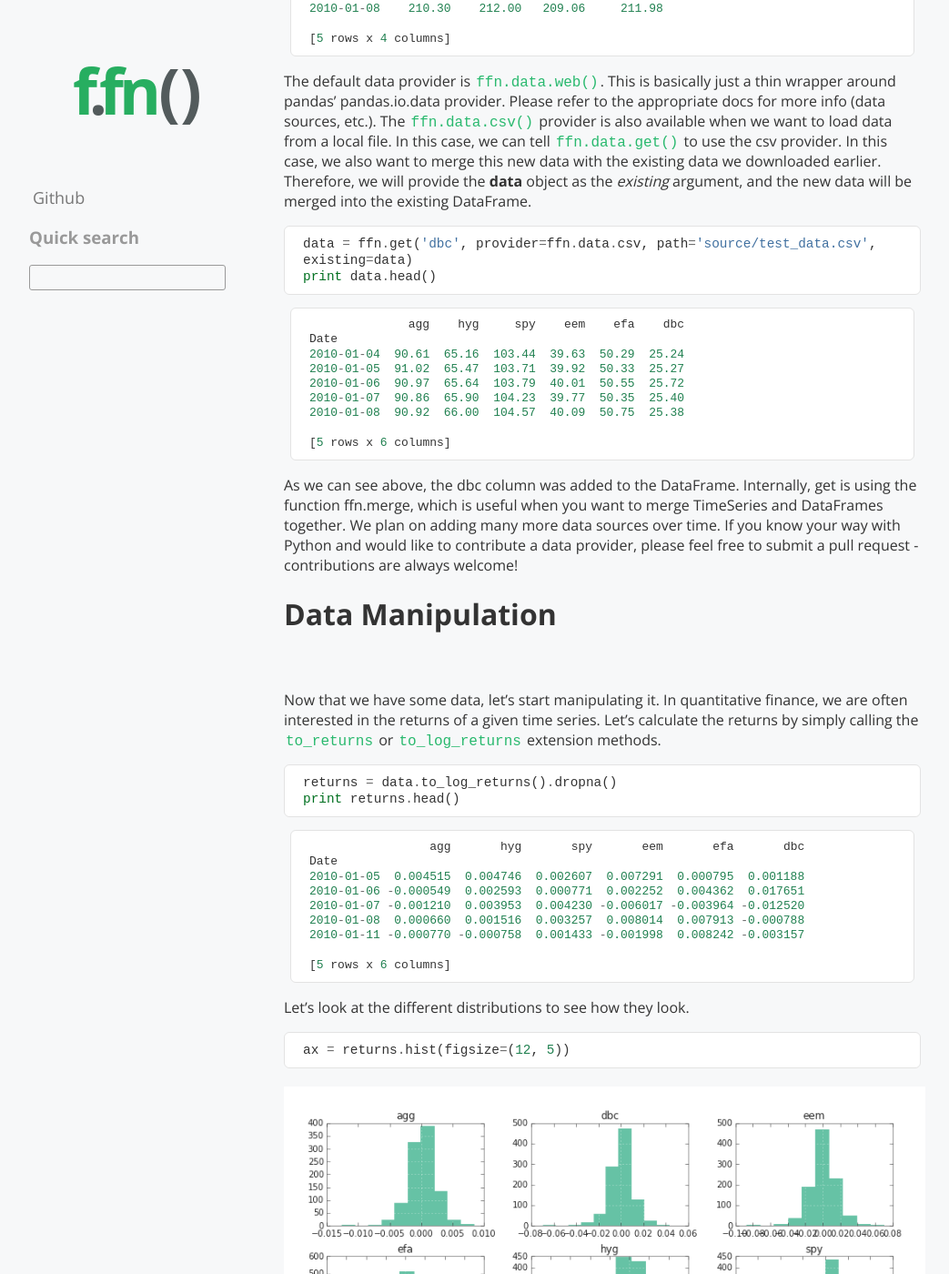
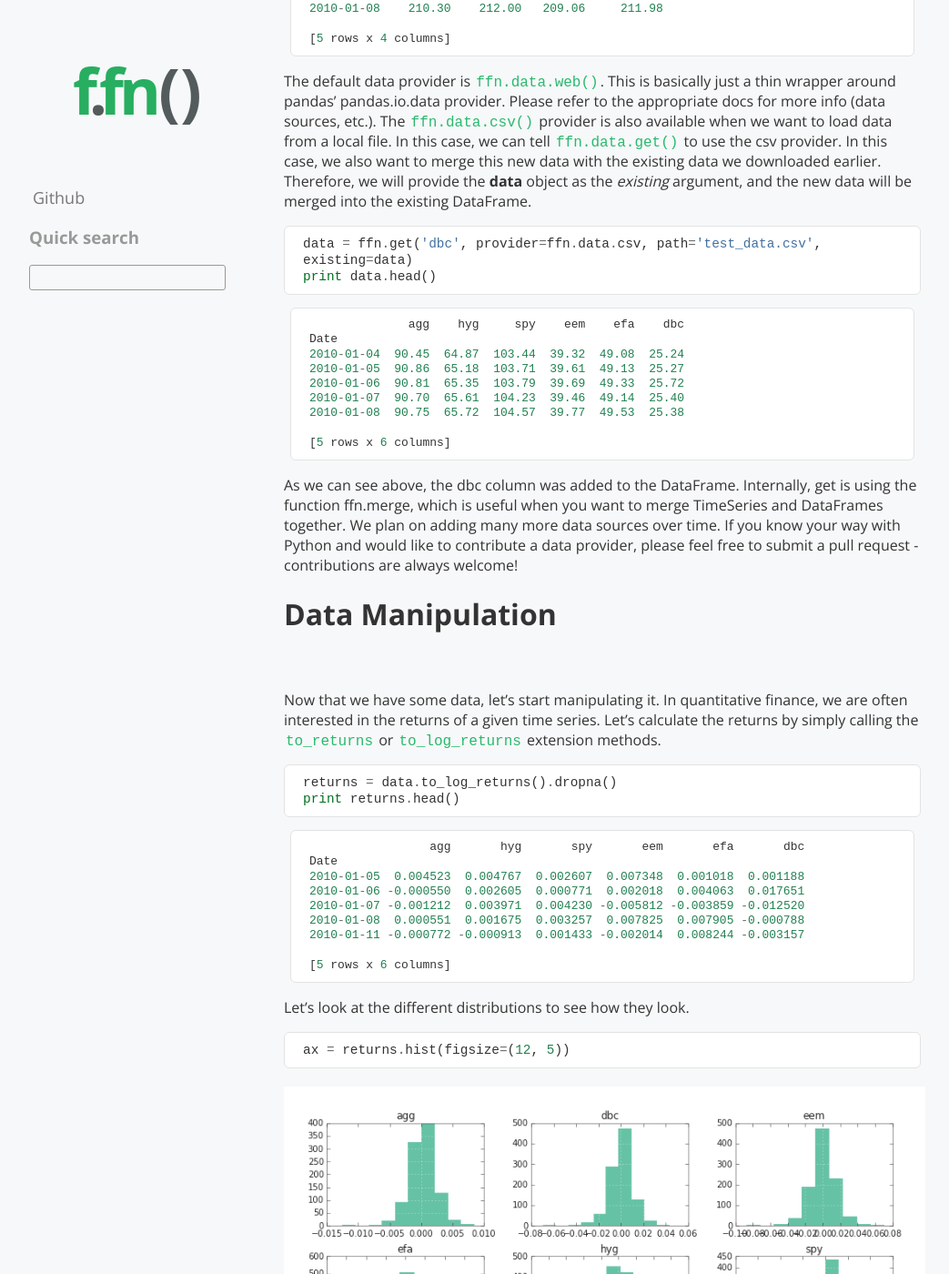
Before and after one commit to pmorissette/ffn, a Sphinx documentation site: the page built from docs/source/quickstart.rst, in a window 1280 px wide and 1400 px high, scrolled down 849 px. Shown: the whole window at 91% size, without its empty margins (128-1171 px from the left). Built offline with Sphinx 7.4.7, drawn with Linux system fonts in a browser that asks for light colours; some web fonts are replaced; pages that are not in the unit, such as notebooks, are missing from menus; some of the changed text lies outside the part shown.

Commit message:
updated docs

```diff
--- a/docs/source/quickstart.rst
+++ b/docs/source/quickstart.rst
@@ -19,11 +19,11 @@ The main method for data retrieval is the :func:`get <ffn.get>` function. The ge
 
                   agg    hyg     spy    eem    efa
     Date
-    2010-01-04  90.61  65.16  103.44  39.63  50.29
-    2010-01-05  91.02  65.47  103.71  39.92  50.33
-    2010-01-06  90.97  65.64  103.79  40.01  50.55
-    2010-01-07  90.86  65.90  104.23  39.77  50.35
-    2010-01-08  90.92  66.00  104.57  40.09  50.75
+    2010-01-04  90.45  64.87  103.44  39.32  49.08
+    2010-01-05  90.86  65.18  103.71  39.61  49.13
+    2010-01-06  90.81  65.35  103.79  39.69  49.33
+    2010-01-07  90.70  65.61  104.23  39.46  49.14
+    2010-01-08  90.75  65.72  104.57  39.77  49.53
 
     [5 rows x 5 columns]
 
@@ -57,7 +57,7 @@ The default data provider is :func:`ffn.data.web`. This is basically just a thin
 
 .. code:: python
 
-    data = ffn.get('dbc', provider=ffn.data.csv, path='source/test_data.csv', existing=data)
+    data = ffn.get('dbc', provider=ffn.data.csv, path='test_data.csv', existing=data)
     print data.head()
 
 .. parsed-literal::
@@ -65,11 +65,11 @@ The default data provider is :func:`ffn.data.web`. This is basically just a thin
 
                   agg    hyg     spy    eem    efa    dbc
     Date
-    2010-01-04  90.61  65.16  103.44  39.63  50.29  25.24
-    2010-01-05  91.02  65.47  103.71  39.92  50.33  25.27
-    2010-01-06  90.97  65.64  103.79  40.01  50.55  25.72
-    2010-01-07  90.86  65.90  104.23  39.77  50.35  25.40
-    2010-01-08  90.92  66.00  104.57  40.09  50.75  25.38
+    2010-01-04  90.45  64.87  103.44  39.32  49.08  25.24
+    2010-01-05  90.86  65.18  103.71  39.61  49.13  25.27
+    2010-01-06  90.81  65.35  103.79  39.69  49.33  25.72
+    2010-01-07  90.70  65.61  104.23  39.46  49.14  25.40
+    2010-01-08  90.75  65.72  104.57  39.77  49.53  25.38
 
     [5 rows x 6 columns]
 
@@ -92,11 +92,11 @@ Now that we have some data, let's start manipulating it. In quantitative finance
 
                      agg       hyg       spy       eem       efa       dbc
     Date
-    2010-01-05  0.004515  0.004746  0.002607  0.007291  0.000795  0.001188
-    2010-01-06 -0.000549  0.002593  0.000771  0.002252  0.004362  0.017651
-    2010-01-07 -0.001210  0.003953  0.004230 -0.006017 -0.003964 -0.012520
-    2010-01-08  0.000660  0.001516  0.003257  0.008014  0.007913 -0.000788
-    2010-01-11 -0.000770 -0.000758  0.001433 -0.001998  0.008242 -0.003157
+    2010-01-05  0.004523  0.004767  0.002607  0.007348  0.001018  0.001188
+    2010-01-06 -0.000550  0.002605  0.000771  0.002018  0.004063  0.017651
+    2010-01-07 -0.001212  0.003971  0.004230 -0.005812 -0.003859 -0.012520
+    2010-01-08  0.000551  0.001675  0.003257  0.007825  0.007905 -0.000788
+    2010-01-11 -0.000772 -0.000913  0.001433 -0.002014  0.008244 -0.003157
 
     [5 rows x 6 columns]
 
@@ -264,49 +264,49 @@ the way we display this wide array of stats.
     Start                2010-01-04  2010-01-04  2010-01-04  2010-01-04  2010-01-04  2010-01-04
     End                  2013-12-31  2013-12-31  2013-12-31  2013-12-31  2013-12-31  2013-12-31
 
-    Total Return         16.37%      39.21%      76.91%      5.48%       33.43%      1.66%
+    Total Return         16.36%      39.23%      76.91%      5.47%       33.44%      1.66%
     Daily Sharpe         1.11        0.97        0.93        0.18        0.44        0.11
-    CAGR                 3.87%       8.65%       15.37%      1.35%       7.50%       0.41%
-    Max Drawdown         -5.15%      -10.06%     -18.61%     -30.87%     -25.86%     -24.34%
+    CAGR                 3.87%       8.65%       15.37%      1.34%       7.50%       0.41%
+    Max Drawdown         -5.14%      -10.07%     -18.61%     -30.87%     -25.86%     -24.34%
 
-    MTD                  -0.56%      0.40%       2.59%       -0.41%      2.18%       0.59%
-    3m                   0.02%       3.42%       10.52%      3.49%       6.09%       -0.39%
-    6m                   0.58%       5.83%       16.32%      9.54%       18.11%      2.11%
-    YTD                  -1.97%      5.75%       32.30%      -3.64%      21.45%      -7.63%
-    1Y                   -1.97%      5.75%       32.30%      -3.64%      21.45%      -7.63%
-    3Y (ann.)            3.08%       7.83%       16.07%      -2.33%      8.17%       -2.34%
-    5Y (ann.)            3.87%       8.65%       15.37%      1.35%       7.50%       0.41%
-    10Y (ann.)           3.87%       8.65%       15.37%      1.35%       7.50%       0.41%
-    Since Incep. (ann.)  3.87%       8.65%       15.37%      1.35%       7.50%       0.41%
+    MTD                  -0.56%      0.41%       2.59%       -0.41%      2.17%       0.59%
+    3m                   0.02%       3.42%       10.52%      3.47%       6.07%       -0.39%
+    6m                   0.57%       5.85%       16.32%      9.54%       18.11%      2.11%
+    YTD                  -1.97%      5.76%       32.30%      -3.65%      21.44%      -7.63%
+    1Y                   -1.97%      5.76%       32.30%      -3.65%      21.44%      -7.63%
+    3Y (ann.)            3.08%       7.83%       16.07%      -2.34%      8.17%       -2.34%
+    5Y (ann.)            3.87%       8.65%       15.37%      1.34%       7.50%       0.41%
+    10Y (ann.)           3.87%       8.65%       15.37%      1.34%       7.50%       0.41%
+    Since Incep. (ann.)  3.87%       8.65%       15.37%      1.34%       7.50%       0.41%
 
     Daily Sharpe         1.11        0.97        0.93        0.18        0.44        0.11
-    Daily Mean (ann.)    3.86%       8.70%       15.73%      4.36%       9.73%       1.83%
-    Daily Vol (ann.)     3.48%       8.97%       16.83%      24.56%      22.31%      16.84%
-    Daily Skew           -0.40       -0.55       -0.39       -0.13       -0.26       -0.47
-    Daily Kurt           2.30        7.51        4.02        3.06        3.64        2.90
-    Best Day             0.83%       3.05%       4.65%       7.20%       6.74%       4.34%
-    Worst Day            -1.25%      -4.26%      -6.51%      -8.34%      -7.46%      -6.70%
+    Daily Mean (ann.)    3.86%       8.70%       15.73%      4.35%       9.73%       1.83%
+    Daily Vol (ann.)     3.47%       8.98%       16.83%      24.56%      22.32%      16.84%
+    Daily Skew           -0.40       -0.55       -0.39       -0.12       -0.26       -0.47
+    Daily Kurt           2.28        7.52        4.02        3.06        3.64        2.90
+    Best Day             0.84%       3.06%       4.65%       7.20%       6.75%       4.34%
+    Worst Day            -1.24%      -4.27%      -6.51%      -8.34%      -7.46%      -6.70%
 
-    Monthly Sharpe       1.22        1.11        1.22        0.30        0.60        0.27
+    Monthly Sharpe       1.23        1.11        1.22        0.30        0.60        0.27
     Monthly Mean (ann.)  3.59%       9.51%       16.99%      6.43%       11.06%      4.61%
-    Monthly Vol (ann.)   2.93%       8.55%       13.92%      21.46%      18.41%      17.10%
-    Monthly Skew         -0.34       0.14        -0.32       -0.09       -0.37       -0.74
-    Monthly Kurt         0.03        1.74        0.24        1.29        0.17        1.16
-    Best Month           1.77%       8.48%       10.92%      16.29%      11.61%      9.89%
-    Worst Month          -2.01%      -5.29%      -7.94%      -17.90%     -11.20%     -14.62%
+    Monthly Vol (ann.)   2.93%       8.56%       13.92%      21.45%      18.41%      17.10%
+    Monthly Skew         -0.34       0.14        -0.32       -0.10       -0.37       -0.74
+    Monthly Kurt         0.02        1.74        0.24        1.28        0.17        1.16
+    Best Month           1.77%       8.49%       10.92%      16.27%      11.63%      9.89%
+    Worst Month          -2.00%      -5.30%      -7.94%      -17.89%     -11.19%     -14.62%
 
     Yearly Sharpe        0.65        2.79        1.10        -0.06       0.50        -0.40
     Yearly Mean          3.16%       7.85%       16.73%      -1.13%      9.32%       -2.24%
-    Yearly Vol           4.86%       2.82%       15.22%      19.04%      18.73%      5.57%
-    Yearly Skew          -0.54       1.48        0.22        0.58        -1.69       0.27
+    Yearly Vol           4.86%       2.81%       15.22%      19.06%      18.72%      5.57%
+    Yearly Skew          -0.54       1.50        0.22        0.58        -1.69       0.27
     Yearly Kurt          -           -           -           -           -           -
-    Best Year            7.70%       11.06%      32.30%      19.05%      21.45%      3.50%
-    Worst Year           -1.97%      5.75%       1.90%       -18.79%     -12.24%     -7.63%
+    Best Year            7.70%       11.05%      32.30%      19.06%      21.44%      3.50%
+    Worst Year           -1.97%      5.76%       1.90%       -18.80%     -12.23%     -7.63%
 
     Avg. Drawdown        -0.48%      -1.18%      -1.79%      -5.16%      -4.96%      -5.09%
-    Avg. Drawdown Days   16.93       15.65       17.55       78.22       60.04       107.85
-    Avg. Up Month        0.87%       1.85%       3.58%       5.87%       4.37%       4.28%
-    Avg. Down Month      -0.47%      -2.31%      -3.21%      -3.41%      -4.16%      -3.35%
+    Avg. Drawdown Days   17.16       15.69       17.55       78.22       60.04       107.85
+    Avg. Up Month        0.83%       1.86%       3.58%       5.87%       4.37%       4.28%
+    Avg. Down Month      -0.49%      -2.31%      -3.21%      -3.41%      -4.15%      -3.35%
     Win Year %           66.67%      100.00%     100.00%     33.33%      66.67%      33.33%
     Win 12m %            81.08%      97.30%      94.59%      59.46%      70.27%      45.95%
     None
@@ -407,11 +407,11 @@ ffn also provides commonly used numerical routines and plans to add many more in
 .. parsed-literal::
     :class: pynb-result
 
-    agg    79.50%
+    agg    79.57%
     dbc     0.00%
     eem     0.00%
     efa     0.00%
-    hyg     6.48%
+    hyg     6.39%
     spy    14.03%
     dtype: object
 
```
Also changed, not shown: other parts of docs/source/quickstart.rst (+2 -2 lines), docs/source/_static/quickstart_10_0.png, docs/source/_static/quickstart_14_0.png, docs/source/_static/quickstart_16_0.png, docs/source/_static/quickstart_20_0.png, docs/source/quickstart.ipynb.
